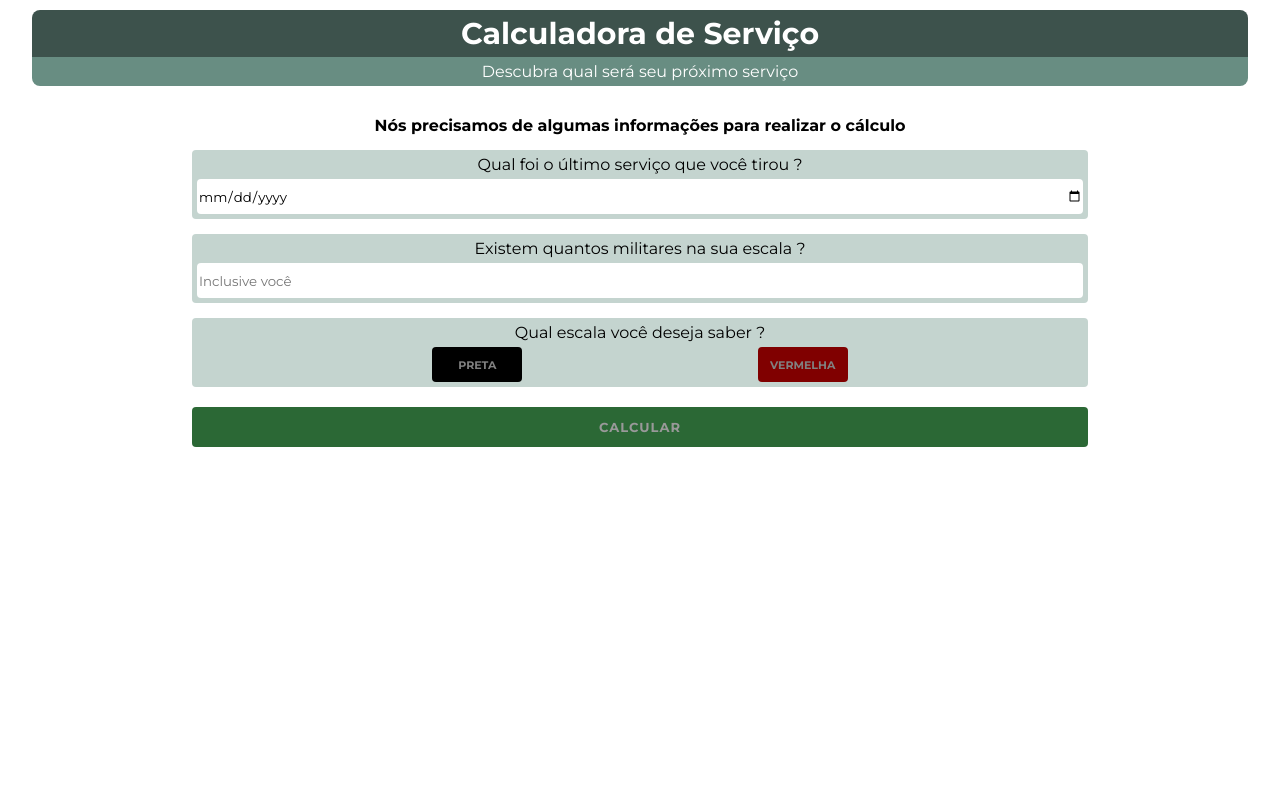
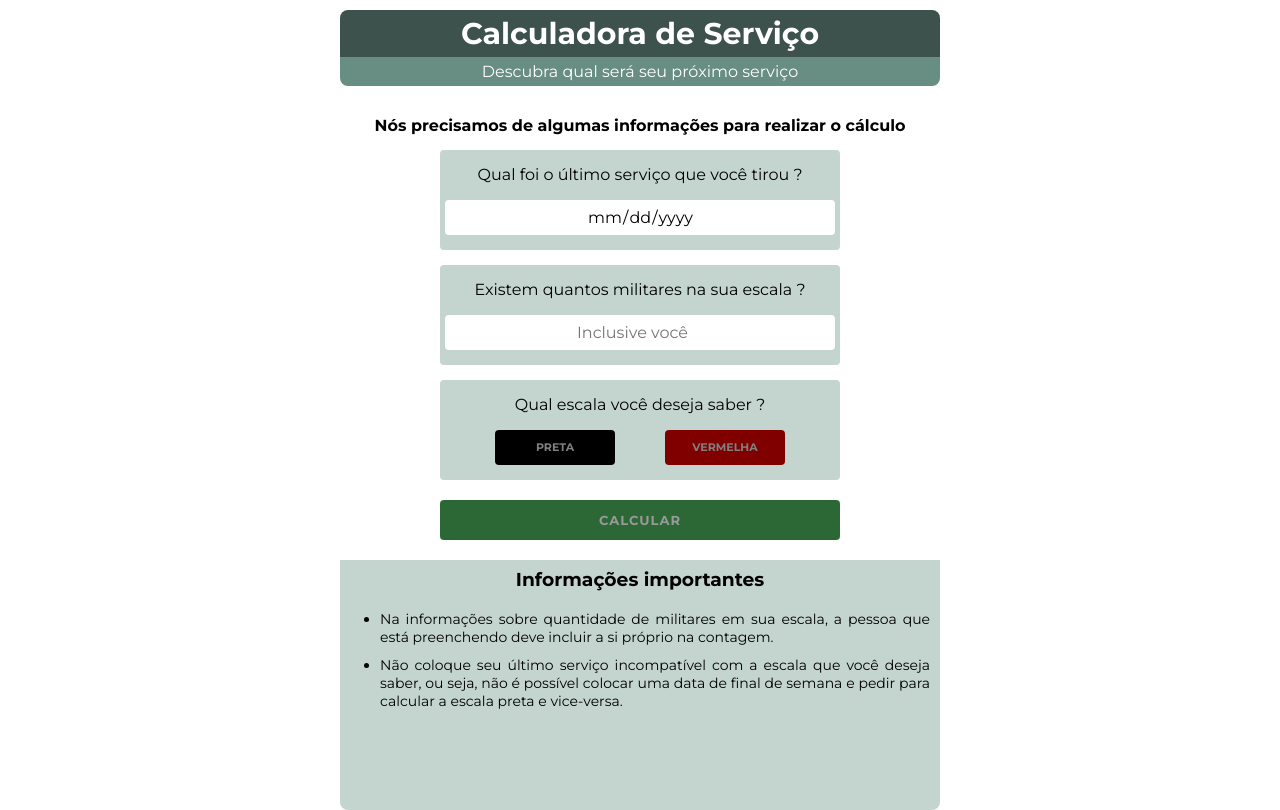
Before and after one commit to EricEOL/calc_service, a Next.js app: page / in a window 1280 px wide. Built offline with nearby package versions, Linux system fonts and the light colour scheme.

Commit message:
Alteração nos estilos para dispositivos com telas maiores

```diff
--- a/pages/home.module.scss
+++ b/pages/home.module.scss
@@ -17,14 +17,22 @@
     background-color: #3d524c;
     padding: 5px;
     border-radius: 8px 8px 0 0;
+
+    @media(min-width: 780px) {
+      width: 600px ;
+    }
   }
 
   span {
     width: 95vw;
     color: #fff;
-    background-color: #688D82;
+    background-color: #688d82;
     padding: 5px;
     border-radius: 0 0 8px 8px;
+
+    @media(min-width: 780px) {
+      width: 600px ;
+    }
   }
 }
 
@@ -55,13 +63,17 @@
 
   .loading {
     @include inline-animation(0.5s) {
-      from { transform: rotate(0deg); }
-      to { transform: rotate(360deg); }
+      from {
+        transform: rotate(0deg);
+      }
+      to {
+        transform: rotate(360deg);
+      }
     }
 
     margin: 0 auto;
 
-    border: 5px solid #DCE5E2;
+    border: 5px solid #dce5e2;
     border-bottom-color: #3d524c;
     border-radius: 50%;
     height: 40px;
@@ -72,14 +84,27 @@
     margin: auto;
     width: 70vw;
 
+    @media(min-width: 780px) {
+      width: 400px;
+    }
+
     .divInput {
       display: flex;
       flex-direction: column;
       width: 70vw;
       margin-top: 15px;
       padding: 5px;
-      background-color: #C4D4CF;
+      background-color: #c4d4cf;
       border-radius: 4px;
+
+      @media(min-width: 780px) {
+        display: flex;
+        flex-direction: column;
+        justify-content: space-evenly;
+
+        width: 400px;
+        height: 100px;
+      }
 
       input {
         width: 100%;
@@ -87,6 +112,16 @@
         margin-top: 5px;
         border: none;
         border-radius: 4px;
+        text-align: center;
+        font-size: 16px;
+      }
+
+      input::-webkit-calendar-picker-indicator {
+        display: none;
+      }
+
+      input[type="date"]::-webkit-input-placeholder {
+        visibility: hidden;
       }
 
       .scaleButtons {
@@ -118,6 +153,10 @@
           &:last-child {
             background-color: red;
           }
+
+          @media(min-width: 780px) {
+            width: 120px;
+          }
         }
       }
     }
@@ -129,7 +168,7 @@
       margin: 20px 0 10px 0;
       cursor: pointer;
 
-      background-color: #48AD59;
+      background-color: #48ad59;
       color: #fff;
       border: none;
       border-radius: 4px;
@@ -149,6 +188,45 @@
         filter: brightness(0.6);
         cursor: not-allowed;
       }
+
+      @media(min-width: 780px) {
+        width: 400px;
+      }
     }
   }
 }
+
+.section {
+  margin: 0 auto;
+
+  width: 100vw;
+  min-height: 250px;
+  background-color: #c4d4cf;
+
+  text-align: center;
+  margin-top: 10px;
+  padding-top: 8px;
+
+  @media(min-width: 780px) {
+    width: 600px;
+    border-radius: 0 0 8px 8px;
+  }
+
+  h3 {
+    margin-top: 0;
+  }
+
+  ul {
+    width: 95vw;
+
+    @media(min-width: 780px) {
+      width: 590px ;
+    }
+
+    li {
+      text-align: justify;
+      font-size: 14px;
+      margin-bottom: 10px;
+    }
+  }
+}
--- a/pages/index.js
+++ b/pages/index.js
@@ -84,6 +84,22 @@ export default function Home() {
         {!!nextService && <p className={styles.response}>{nextService}</p>}
 
       </main>
+
+      <section className={styles.section}>
+        <h3>Informações importantes</h3>
+
+        <ul>
+          <li>Na informações sobre quantidade de militares em sua escala,
+            a pessoa que está preenchendo deve incluir a si próprio na contagem.
+          </li>
+          <li>
+            Não coloque seu último serviço incompatível com a escala que você deseja saber,
+            ou seja, não é possível colocar uma data de final de semana e pedir para calcular
+            a escala preta e vice-versa.
+          </li>
+        </ul>
+
+      </section>
     </>
   );
 }
```
